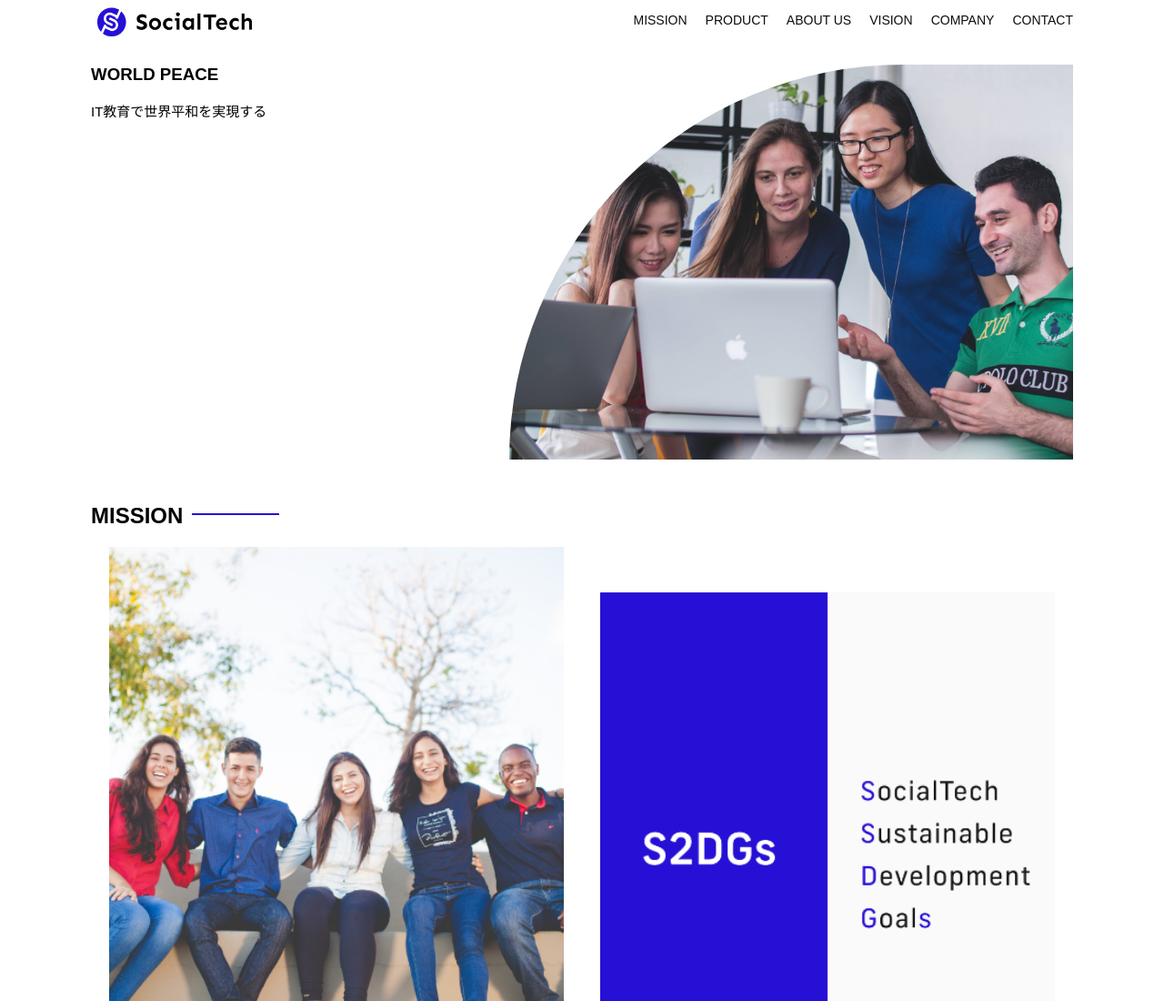
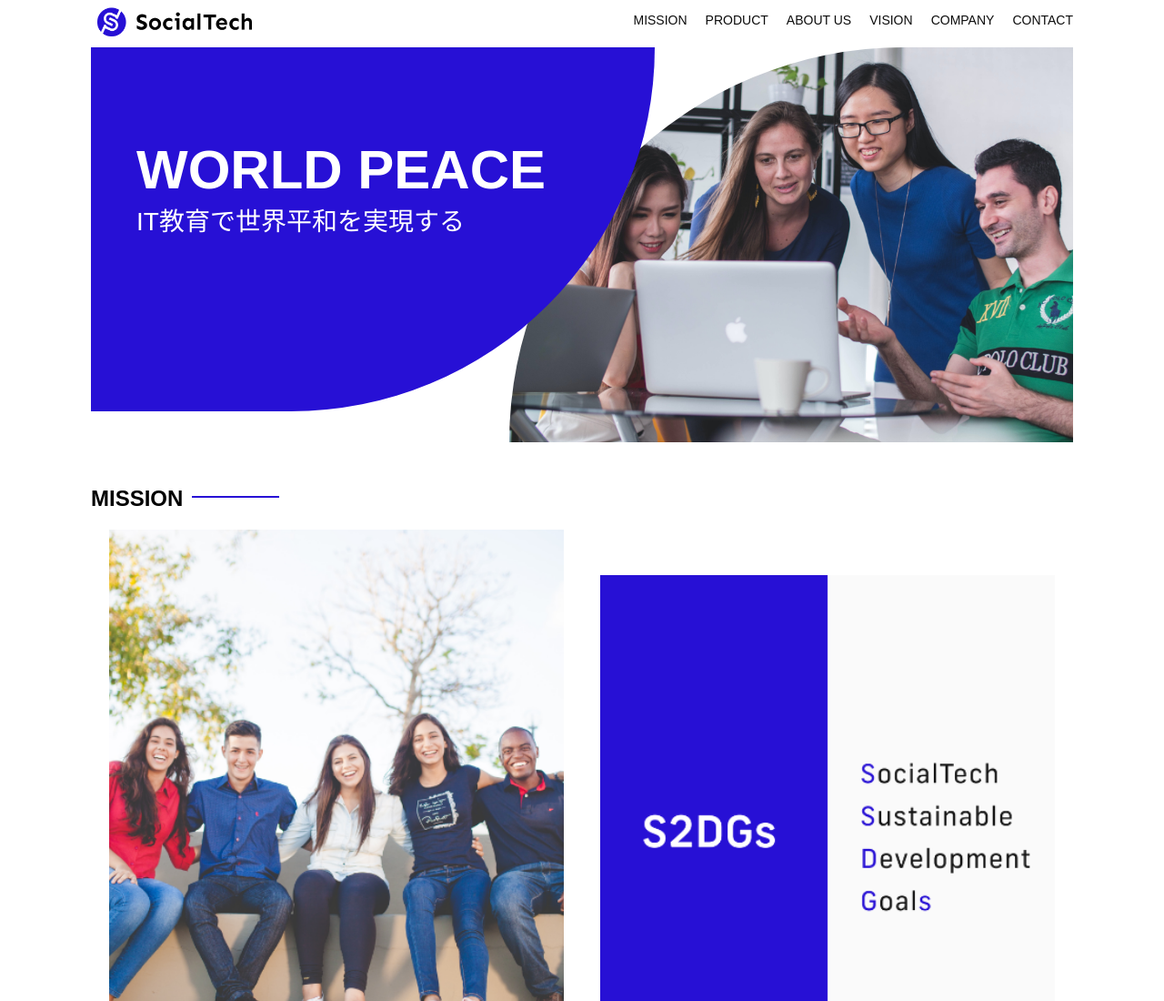
Before and after one commit to ryo8934657/html-css-advanced-kadai, a plain HTML site: page kadai_tutorial_output/index.html in a window 1280 px wide. Shown: the top 1100 px of the page at 91% size. Drawn offline with Linux system fonts and the light colour scheme; files whose address does not match are found by name.

Commit message:
upload socialtec

```diff
--- a/kadai_tutorial_output/style.css
+++ b/kadai_tutorial_output/style.css
@@ -44,7 +44,7 @@
   position: relative;
   height: 400px;
 }
-#main-massage{
+#main-message{
   position: absolute;
   top: 0;
   left: 0;
@@ -56,11 +56,11 @@
   width: 100%;
   z-index: 11;
 }
-#main-massage > h1{
+#main-message > h1{
   font-size: 60px;
   margin: 100px 0 0 50px;
 }
-#main-massage > p{
+#main-message > p{
   font-size: 28px;
   margin: 0 0 0 50px;
 }
```
